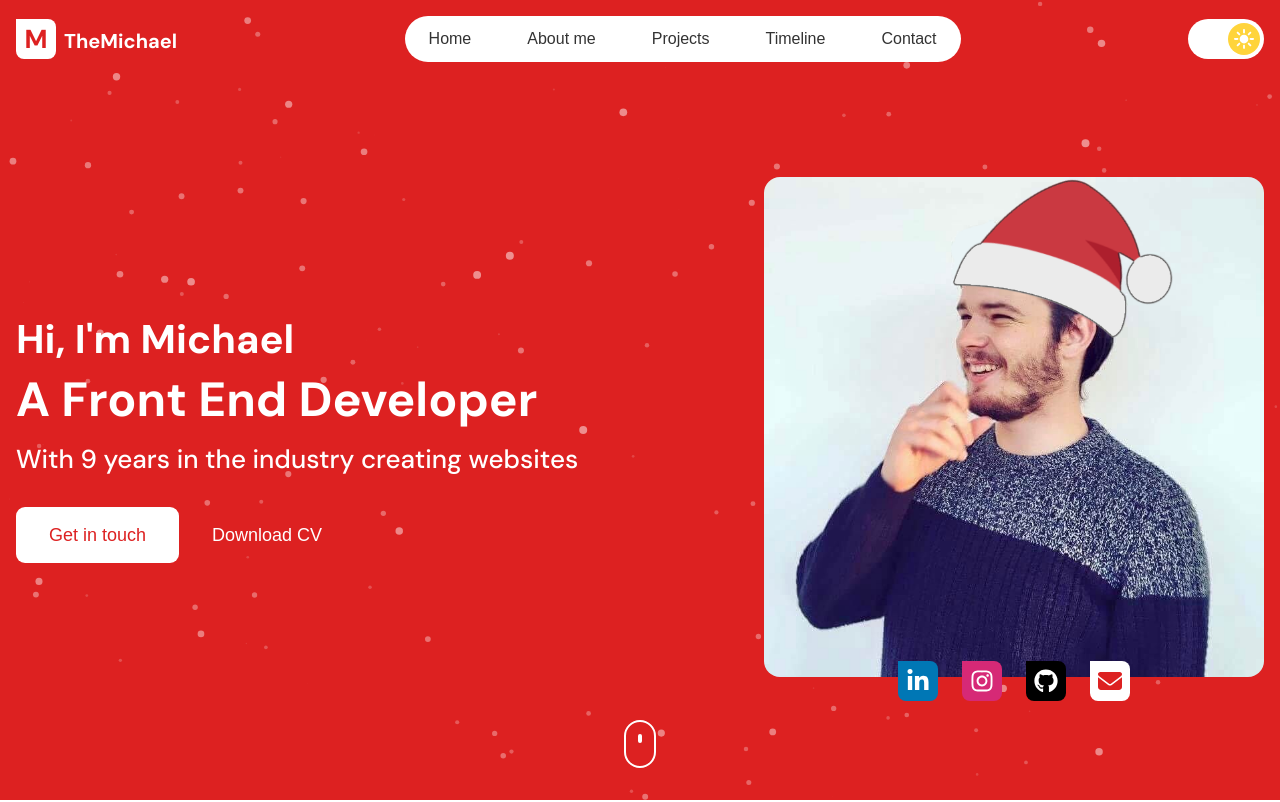
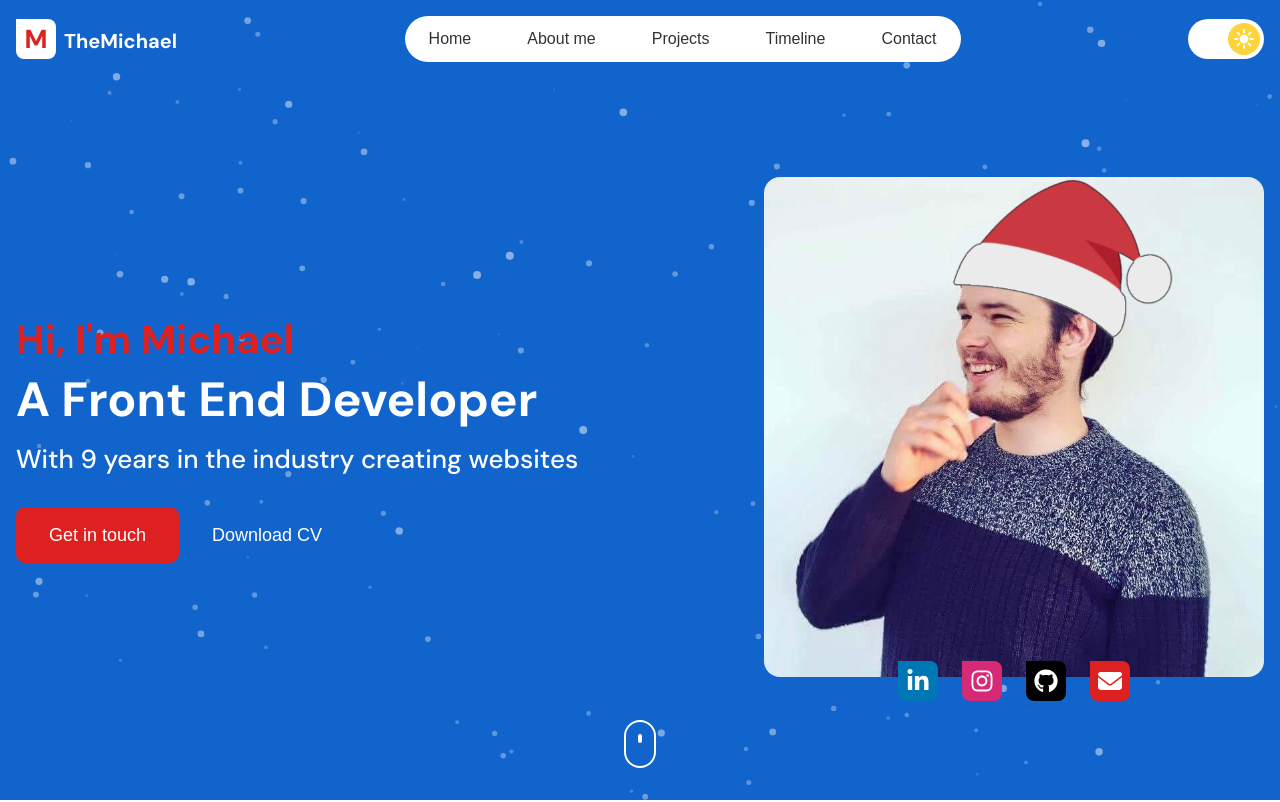
Before and after one commit to uplord/next-site, a Next.js app: page / in a window 1280 px wide. Shown: the top 802 px of the page. Built offline with nearby package versions, Linux system fonts and the light colour scheme.

Commit message:
banner blue

```diff
--- a/src/components/Banner/style.module.scss
+++ b/src/components/Banner/style.module.scss
@@ -3,7 +3,7 @@
 
 .banner {
   position: relative;
-  background: vars.$color-primary;
+  background: vars.$color-info;
 
   @include mixins.dark-mode {
     background: transparent;
@@ -158,6 +158,7 @@
       display: block;
       font-size: 1.5rem;
       margin-bottom: 0.5rem;
+      color: vars.$color-primary;
 
       @include mixins.dark-mode {
         color: vars.$color-primary;
--- a/src/components/Button/style.module.scss
+++ b/src/components/Button/style.module.scss
@@ -43,12 +43,12 @@
     background: vars.$color-primary-hover;
   }
 
-  :global(#banner) & {
-    @include mixins.light-mode {
-      background: #FFF;
-      color: vars.$color-primary;
-    }
-  }
+  // :global(#banner) & {
+  //   @include mixins.light-mode {
+  //     background: #FFF;
+  //     color: vars.$color-primary;
+  //   }
+  // }
 }
 
 .link {
--- a/src/components/Social/style.module.scss
+++ b/src/components/Social/style.module.scss
@@ -34,14 +34,14 @@
       }
     }
 
-    &.default {
-      :global(#banner) & {
-        @include mixins.light-mode {
-          background: #FFF;
-          color: vars.$color-primary;
-        }
-      }
-    }
+    // &.default {
+    //   :global(#banner) & {
+    //     @include mixins.light-mode {
+    //       background: #FFF;
+    //       color: vars.$color-primary;
+    //     }
+    //   }
+    // }
   }
 
   svg {
--- a/src/styles/variables.scss
+++ b/src/styles/variables.scss
@@ -44,7 +44,7 @@ $color-block-dark: #1a1a1a;
 $color-tooltip-dark: #fff;
 $color-tooltip-text-dark: #000;
 
-$color-header: $color-primary;
+$color-header: $color-info;
 $color-nav: #FFF;
 $color-nav-text: inherit;
 $color-nav-hover: #d9d9d9;
```
